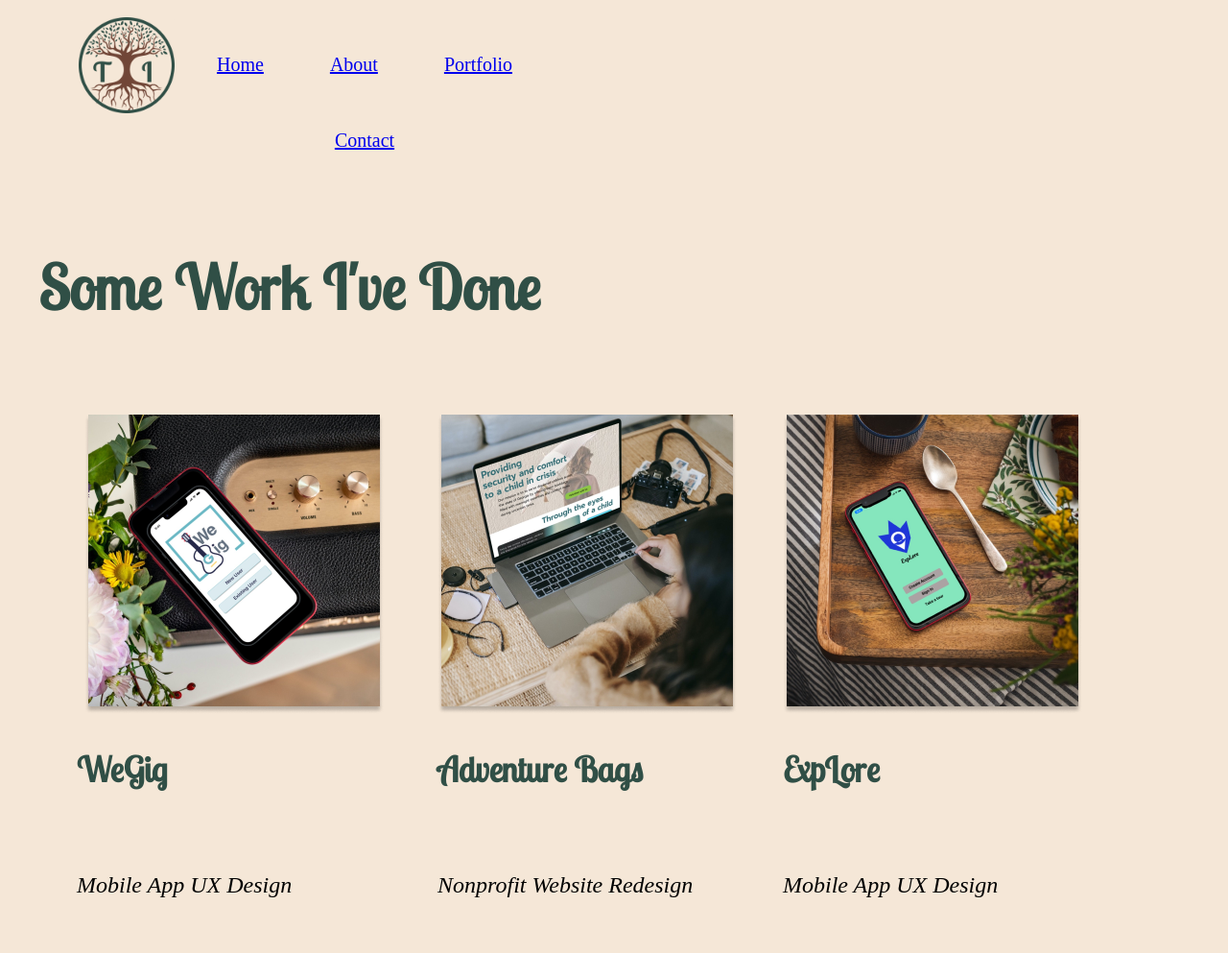
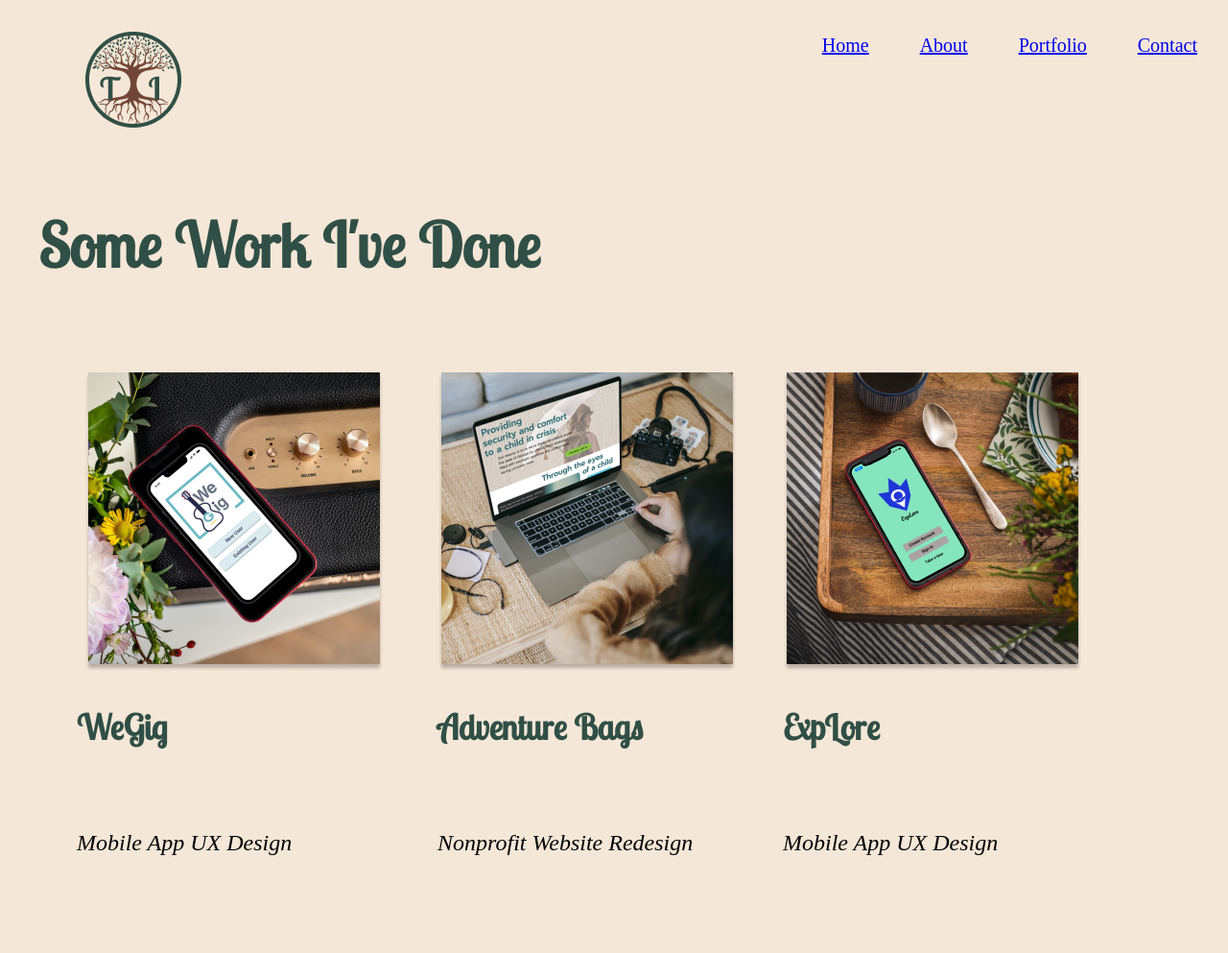
Before and after one commit to trawas/UX_UI_HW_18, a plain HTML site: page mywork.html in a window 1280 px wide. Shown: the top 993 px of the page at 96% size. Drawn offline with Linux system fonts and the light colour scheme; a web font is replaced by a local one.

Commit message:
fix header block

```diff
--- a/mywork.html
+++ b/mywork.html
@@ -11,15 +11,15 @@
 </head>
 <body>
     <header class="navigation">
-        <div id="block" class="flex">
         <div class="logo">
-                <img src="images/logo-cream.png" width="100px" height="auto">
-            </div>
+            <img src="images/logo-cream1.png" width="100px" height="auto">
+        </div>
+        <div class="navlinks">
             <ul>
-                <div class="flex-item"><p><a href="index.html">Home</a></p></div>
-                <div class="flex-item"><p><a href="htmlPages/aboutme.html">About</a></p></div>
-                <div class="flex-item"><p><a href="htmlPages/mywork.html">Portfolio</a></p></div>
-                <div class="flex-item"><p><a href="htmlPages/contact.html">Contact</a></p></div>
+                <div class="flex-item"><a href="index.html">Home</a></div>
+                <div class="flex-item"><a href="aboutme.html">About</a></div>
+                <div class="flex-item"><a href="mywork.html">Portfolio</a></div>
+                <div class="flex-item"><a href="contact.html">Contact</a></div>
             </ul>
         </div>
     </header>
```
Also changed, not shown: contact.html (+10 -10 lines), index.html (+6 -8 lines).
